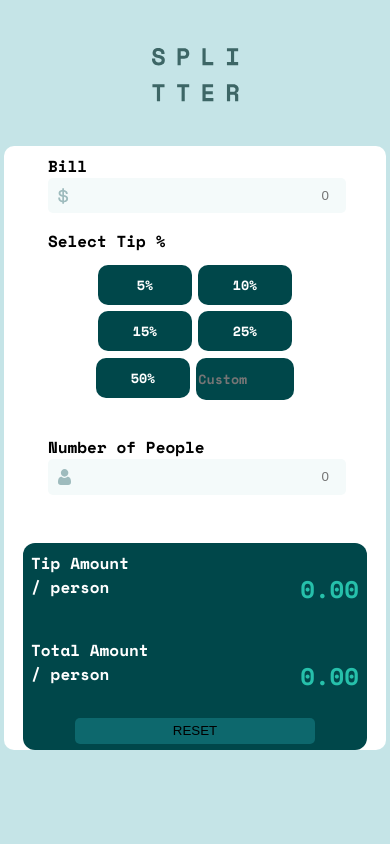
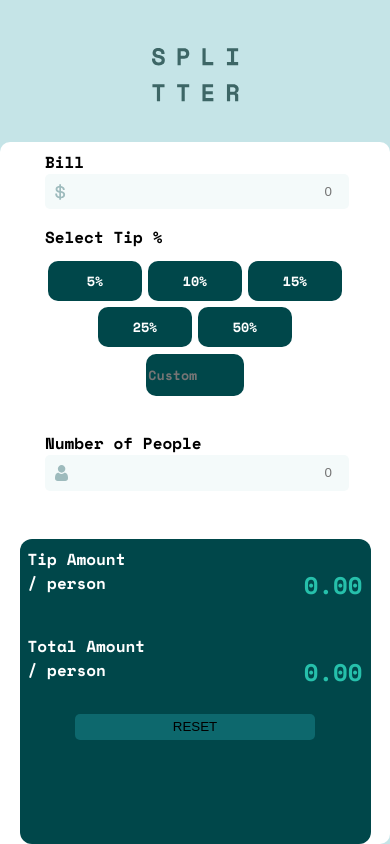
Before and after one commit to AHochworter/tip-calculator, a React (Vite) app: page / in a window 390 px wide. Built offline with nearby package versions, Linux system fonts and the light colour scheme.

Commit message:
Add 100vh for app inside media query

```diff
--- a/src/Components/App/App.css
+++ b/src/Components/App/App.css
@@ -3,6 +3,7 @@ margin: 0;
 } */
 
 .app {
+  /* height: 100vh; */
   display: flex;
   flex-direction: column;
   align-items: center;
@@ -51,10 +52,17 @@ h2 {
 }
 
 @media (max-width: 500px) {
+  .app {
+    height: 100vh;
+  }
+
   .calculator-wrapper {
+    margin: 0;
     display: flex;
     flex-direction: column;
     height: 100%;
+    width: 100%;
+    border-radius: 10px 10px 10px 0px;
   }
 
   .header {
```
